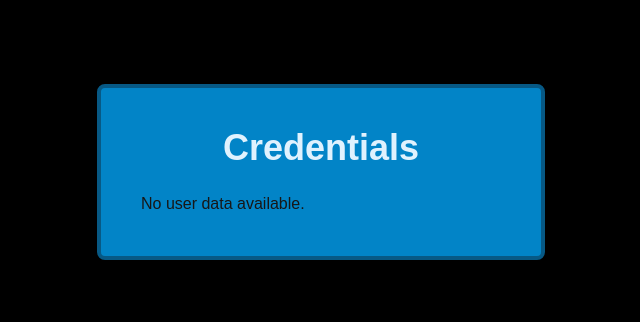
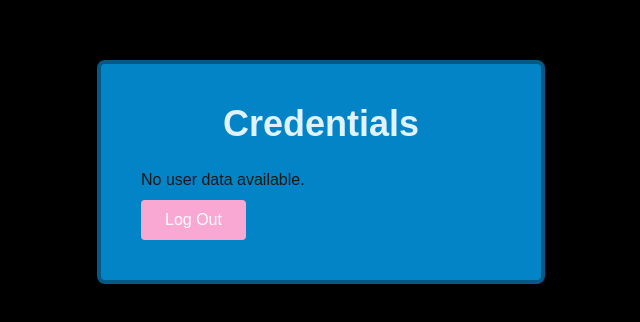
Before and after one commit to aldinalj/Enterprise_Project_Frontend, a Next.js app: page / in a window 1280 px wide. Shown: the part 228-550 px from the top of the page, without its empty margins (319-959 px from the left). Built offline with nearby package versions, Linux system fonts and the light colour scheme; no server answers.

Commit message:
Create LogOut button

```diff
--- /dev/null
+++ b/app/_components/LogOutButton.tsx
@@ -0,0 +1,28 @@
+"use client"
+
+import { useRouter } from 'next/navigation'
+
+const LogoutButton = () => {
+
+    const router = useRouter();
+
+    const handleLogOut = () => {
+
+        sessionStorage.clear()
+        router.push("/sign-in")
+    }
+
+
+  return (
+    <div>
+        <button
+        onClick={handleLogOut}
+        className="px-6 py-2 bg-pink-300 text-white font-medium rounded hover:bg-rose-400 focus:outline-none focus:ring-2 focus:ring-rose-400 focus:ring-offset-2 transition-all">
+            Log Out
+        </button>
+
+    </div>
+  )
+}
+
+export default LogoutButton
--- a/app/admin/page.tsx
+++ b/app/admin/page.tsx
@@ -2,6 +2,7 @@
 
 import { useRouter } from "next/navigation";
 import BackButton from "../_components/GoBackButton";
+import LogoutButton from "../_components/LogoutButton";
 
 export default function AdminPage() {
   const router = useRouter();
@@ -30,6 +31,7 @@ export default function AdminPage() {
   >
     Delete User
   </button>
+  <LogoutButton />
 </div>
 </div>
 
--- a/app/page.tsx
+++ b/app/page.tsx
@@ -1,6 +1,7 @@
 "use client";
 import { use, useEffect, useState } from "react";
 import { IUser } from "./_types/IUser";
+import LogoutButton from "./_components/LogoutButton";
 
 export default function Home() {
   const [user, setUser] = useState<IUser | null>(null);
@@ -83,6 +84,8 @@ export default function Home() {
       ) : (
         <p>No user data available.</p>
       )}
+
+<LogoutButton />
     </div>
     </div>
     </div>
```
